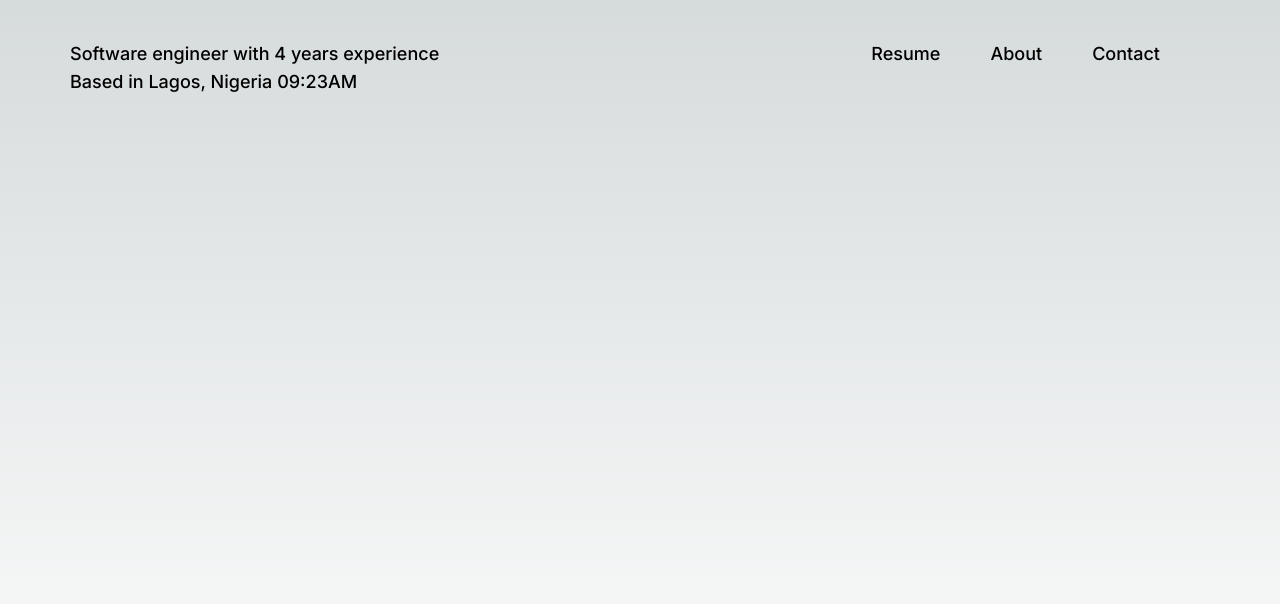
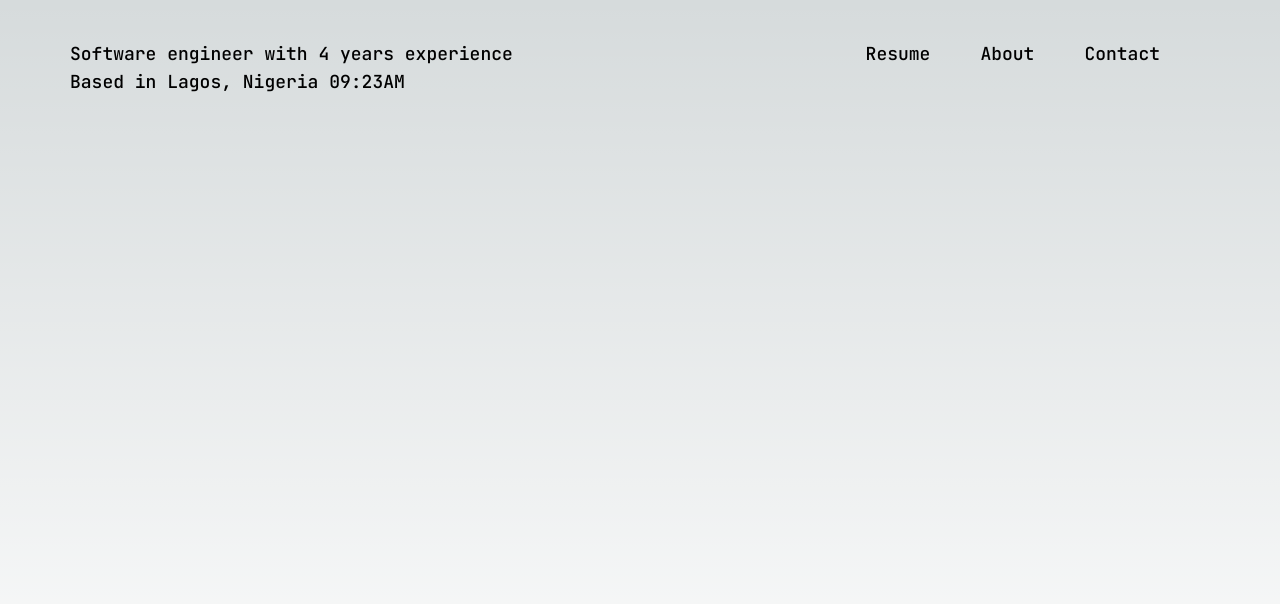
Before and after one commit to arkmadj/new-portfolio, a Next.js app: page / in a window 1280 px wide. Shown: the top 604 px of the page. Built offline with nearby package versions, Linux system fonts and the light colour scheme.

Commit message:
added jetbrains mono font

```diff
--- a/app/layout.tsx
+++ b/app/layout.tsx
@@ -1,27 +1,34 @@
-import './globals.css'
-import type { Metadata } from 'next'
-import { Inter } from 'next/font/google'
+import "./globals.css";
+import type { Metadata } from "next";
+import { Inter, JetBrains_Mono } from "next/font/google";
 
 const inter = Inter({
-  subsets: ['latin'],
-  display: 'swap',
-  variable: '--font-inter',
-})
+	subsets: ["latin"],
+	display: "swap",
+	variable: "--font-inter",
+});
 
+const jetbrains_mono = JetBrains_Mono({
+	subsets: ["latin"],
+	display: "swap",
+	variable: "--font-jetbrains-mono",
+});
 
 export const metadata: Metadata = {
-  title: 'Create Next App',
-  description: 'Generated by create next app',
-}
+	title: "Create Next App",
+	description: "Generated by create next app",
+};
 
 export default function RootLayout({
-  children,
+	children,
 }: {
-  children: React.ReactNode
+	children: React.ReactNode;
 }) {
-  return (
-    <html lang="en">
-      <body className={inter.className}>{children}</body>
-    </html>
-  )
+	return (
+		<html lang="en">
+			<body className={`${inter.className} ${jetbrains_mono.className}`}>
+				{children}
+			</body>
+		</html>
+	);
 }
```
